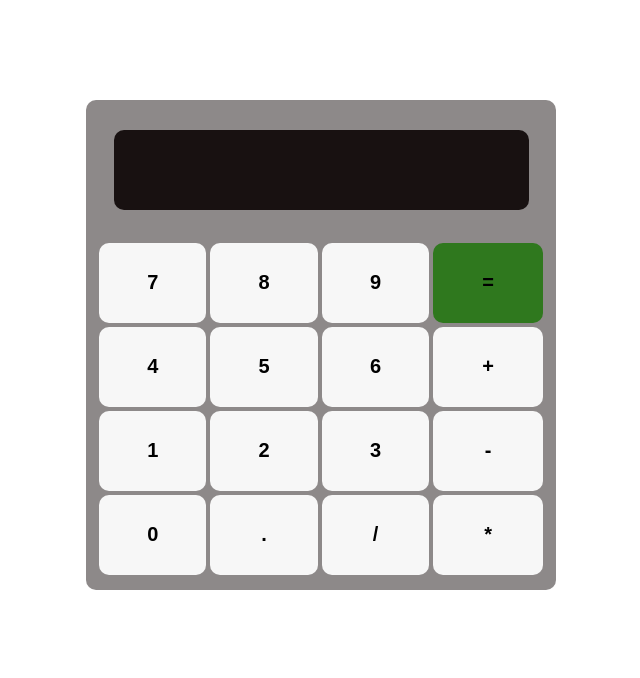
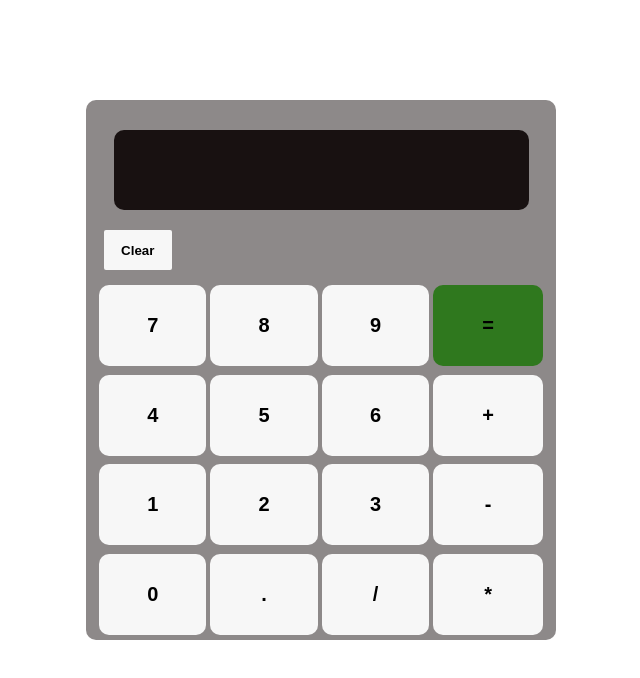
Before and after one commit to Prashantt4333/calculator-with-JavaScript-class-60, a plain HTML site: page index.html in a window 1280 px wide. Shown: the whole page, without its empty margins (319-959 px from the left). Drawn offline with nearby package versions, Linux system fonts and the light colour scheme.

Commit message:
Clear button

```diff
--- a/index.html
+++ b/index.html
@@ -5,10 +5,12 @@
         <meta http-equiv="X-UA-Compatible" content="IE=edge">
         <meta name="viewport" content="width=device-width, initial-scale=1.0">
         <title>Simple Calculator With JavaScript</title>
+        <script src="https://ajax.googleapis.com/ajax/libs/jquery/3.6.1/jquery.min.js"></script>
+
         <style>
             .myCalculator{
                 width: 450px;
-                height: 450px;
+                height: 500px;
                 padding: 10px;
                 background:#8d8989;
                 margin:100px auto;
@@ -32,13 +34,13 @@
             }
             .mytable{
                 width: 100%;
-                height: 75%;
+                height: 72%;
                 margin-top: 30px;
                 text-align: center;
             }
             td > button{
                 width: 100%;
-                height: 100%;
+                height: 95%;
                 border: none;
                 cursor: pointer;
                 background:#fffe;
@@ -49,16 +51,27 @@
             }
             td > button:hover{
                 color: #fff;
-                transition: 0.7s ease-in-out;
+                transition: 0.5s ease-in-out;
                 background: #000 ;
+            }
+            .Clear{
+                width: 15%;
+                height:8%;
+                border: none;
+                top: 20px;
+                position: relative;
+                left:8px;
+                cursor: pointer;
+                background:#fffe;
+                border-radius: 2px;
+                font-weight: bolder;
             }
         </style>
     </head>
     <body>
         <div class="myCalculator">
-            <div class="myresult">
-
-            </div>
+            <div class="myresult"></div>
+            <button class="Clear" id="clear_id">Clear</button>
             <table  class="mytable">
                 <tr>
                     <td>
--- a/index.js
+++ b/index.js
@@ -2,10 +2,17 @@ var isOperatorButtonClicked = false;
 
 
 let r = document.querySelector('.myresult')
+let C = document.querySelector('.Clear')
+var clear_id = document.getElementById('clear_id');
 var leftValue;
 var rightValue;
 var operator = ' ';
 
+$(document).ready(function(){
+    $('#clear_id').click(function(){
+        $('.myresult').text('');
+    })
+});
 
 function clicked(element){
 
@@ -14,13 +21,13 @@ function clicked(element){
 
 
     switch(element.innerHTML) {
+
+
         case '*':
              isOperatorButtonClicked = true;
             // code block
             leftValue = r.innerHTML
             operator = '*';
-
-
 
             break;
         case '+':
```
